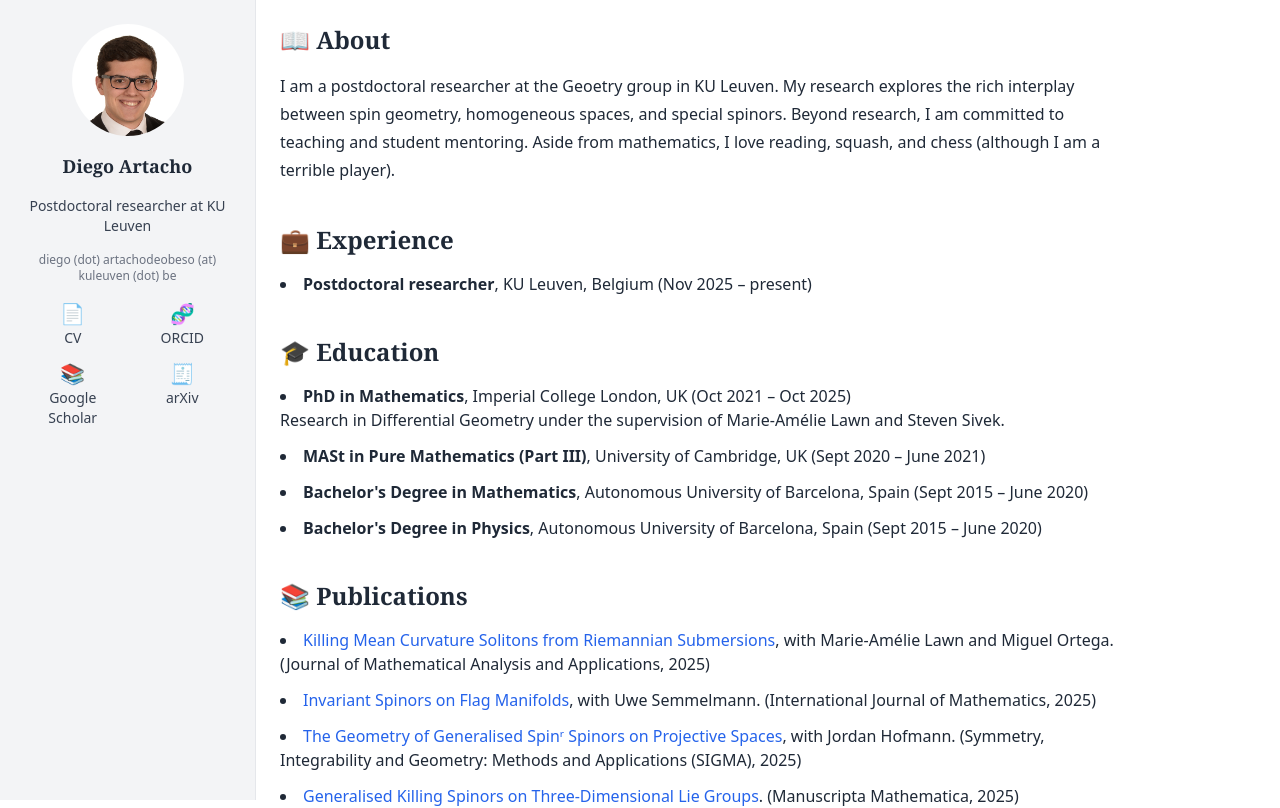
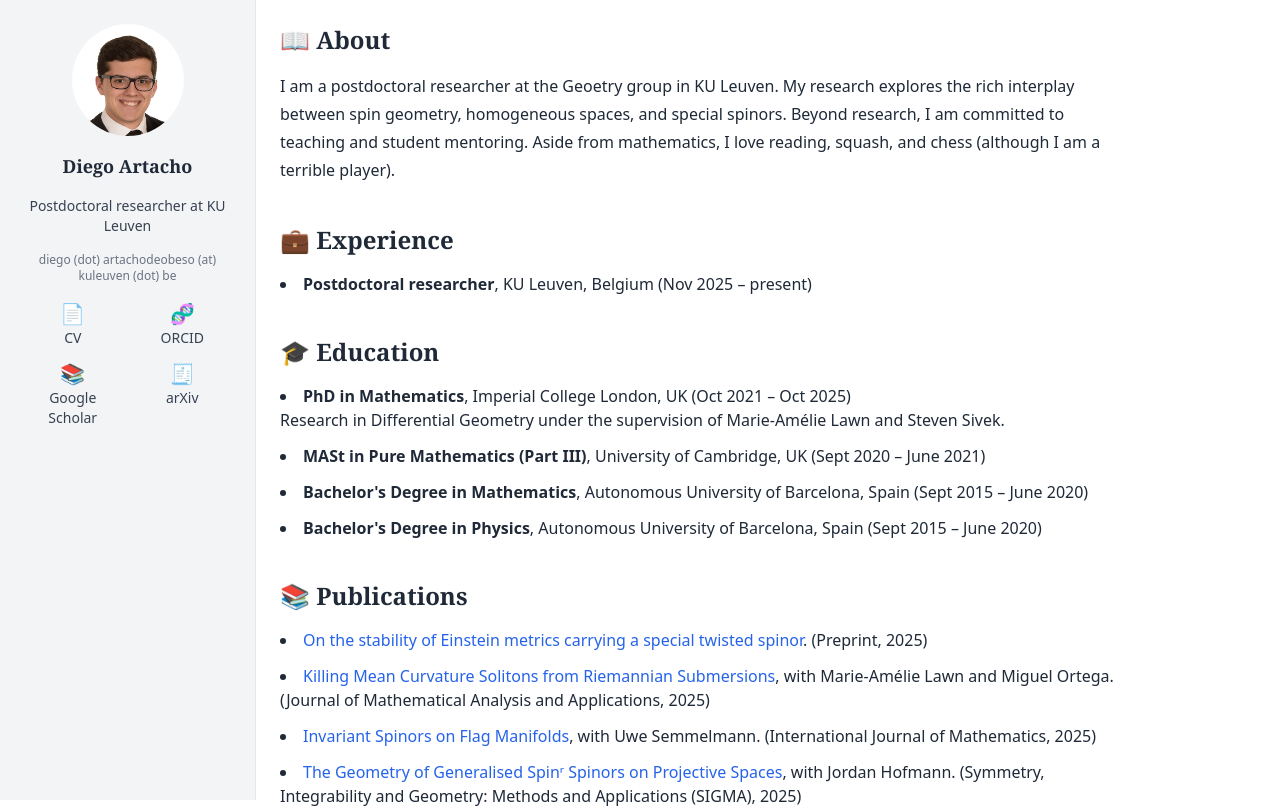
Before and after one commit to diegoartacho/diegoartacho, a Next.js app: page / in a window 1280 px wide. Shown: the top 808 px of the page. Built offline with nearby package versions, Linux system fonts and the light colour scheme.

Commit message:
added new preprint, updated cv

```diff
--- a/app/page.jsx
+++ b/app/page.jsx
@@ -41,6 +41,7 @@ export default function Home() {
       <section id="📚publications" className="scroll-mt-24">
         <h2 className="text-2xl font-serif font-semibold mb-4">📚 Publications</h2>
         <ul className="space-y-3 list-disc list-inside">
+          <li><a href="https://arxiv.org/abs/2512.01620" className="text-blue-600 hover:underline">On the stability of Einstein metrics carrying a special twisted spinor</a>. (Preprint, 2025)</li>
           <li><a href="https://doi.org/10.1016/j.jmaa.2025.130088" className="text-blue-600 hover:underline">Killing Mean Curvature Solitons from Riemannian Submersions</a>, with Marie-Amélie Lawn and Miguel Ortega. (Journal of Mathematical Analysis and Applications, 2025)</li>
           <li><a href="https://www.worldscientific.com/doi/10.1142/S0129167X25500120" className="text-blue-600 hover:underline">Invariant Spinors on Flag Manifolds</a>, with Uwe Semmelmann. (International Journal of Mathematics, 2025)</li>
           <li><a href="https://doi.org/10.3842/SIGMA.2025.017" className="text-blue-600 hover:underline">The Geometry of Generalised Spinʳ Spinors on Projective Spaces</a>, with Jordan Hofmann. (Symmetry, Integrability and Geometry: Methods and Applications (SIGMA), 2025)</li>
```
Also changed, not shown: 1 other file (tests, documents, lock files or other folders).
